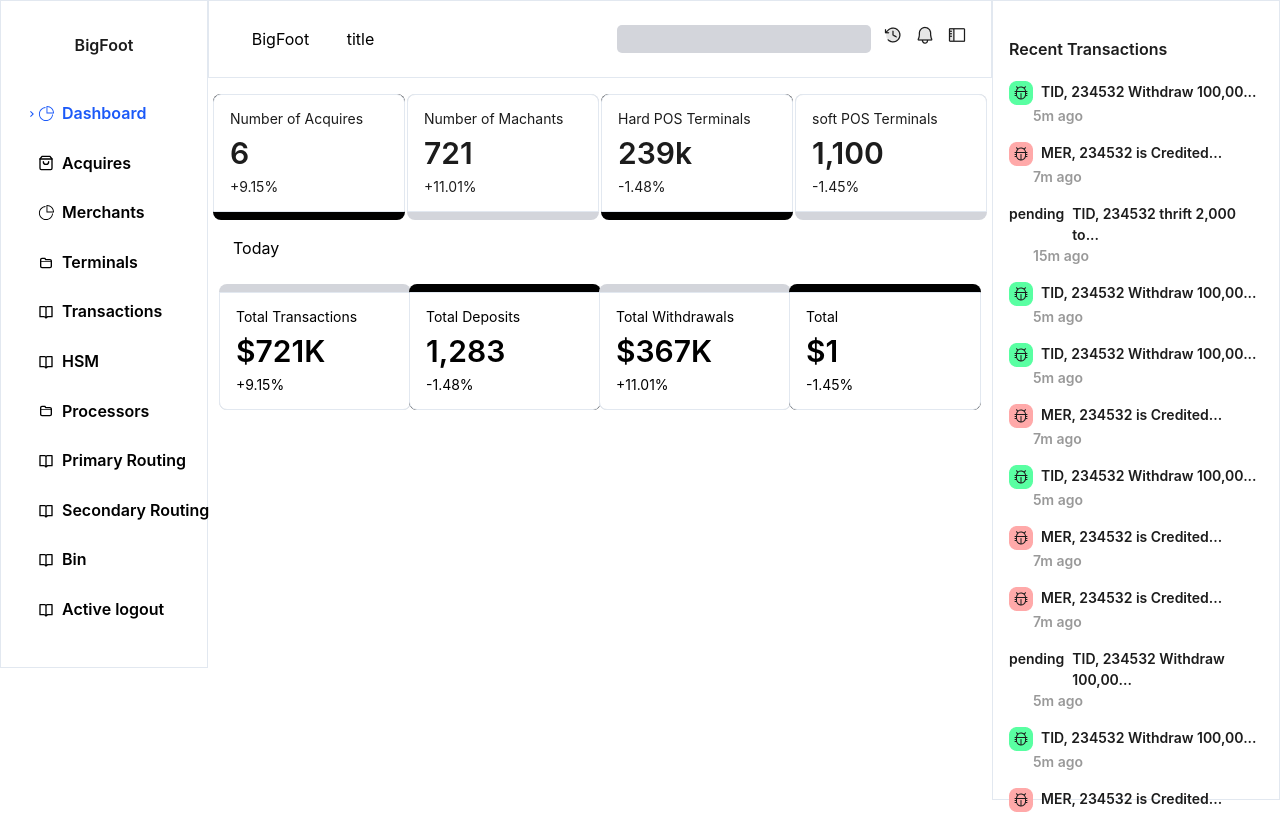
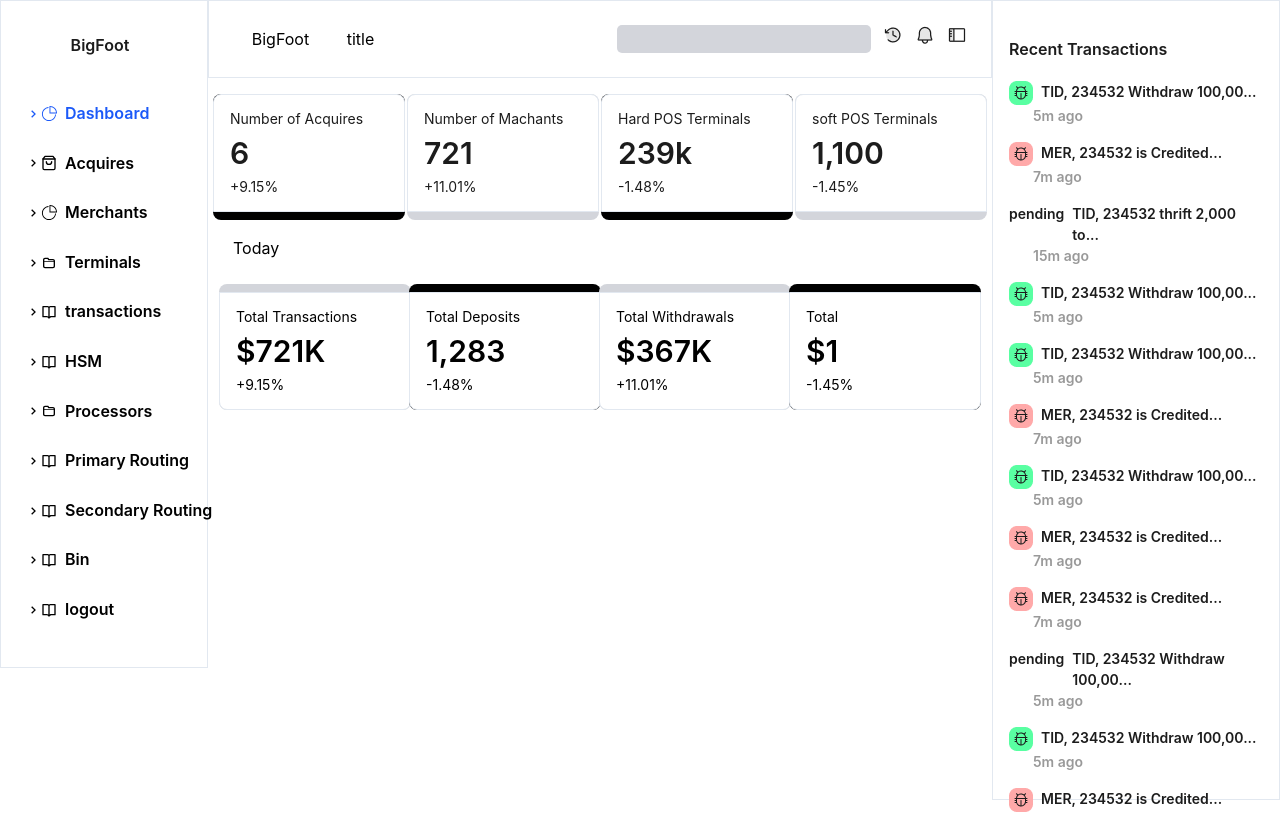
Before and after one commit to brunolotab/Tms30project, a React (Vite) app in the folder Tm30project/: page / in a window 1280 px wide. Shown: the top 814 px of the page. Built offline with nearby package versions, Linux system fonts and the light colour scheme.

Commit message:
third commit

```diff
--- a/Tm30project/src/Components/NAV/Nav.jsx
+++ /dev/null
@@ -1,15 +0,0 @@
-import React from 'react'
-import { useNavigate } from 'react-router-dom'
-
-function Nav() {
-    const Navigate = useNavigate();
-
-
-  return (
-    <div>
-
-    </div>
-  )
-}
-
-export default Nav
--- /dev/null
+++ b/Tm30project/src/Components/SideBar/SidebarData.jsx
@@ -0,0 +1,74 @@
+import { BiBookOpen, BiChevronRight } from "react-icons/bi";
+import { FiShoppingBag } from "react-icons/fi";
+import { TfiPieChart } from "react-icons/tfi";
+import { TiFolder } from "react-icons/ti";
+
+
+export const SideData = [
+    {
+        title: 'Dashboard',
+        path : '/',
+        icon: <TfiPieChart/>,
+        indicator: <BiChevronRight/>
+    },
+    {
+        title: 'Acquires',
+        path : 'Acquires',
+        icon: <FiShoppingBag/>,
+        indicator: <BiChevronRight/>
+    },
+    {
+        title: 'Merchants',
+        path : 'Merchants',
+        icon: <TfiPieChart/>,
+        indicator: <BiChevronRight/>
+    },
+    {
+        title: 'Terminals',
+        path : 'Terminals',
+        icon: <TiFolder/>,
+        indicator: <BiChevronRight/>
+    },
+    {
+        title: 'transactions',
+        path : 'transactions',
+        icon: <BiBookOpen/>,
+        indicator: <BiChevronRight/>
+    },
+    {
+        title: 'HSM',
+        path : 'HSM',
+        icon: <BiBookOpen/>,
+        indicator: <BiChevronRight/>
+    },
+    {
+        title: 'Processors',
+        path : 'Processors',
+        icon: <TiFolder/>,
+        indicator: <BiChevronRight/>
+    },
+    {
+        title: 'Primary Routing',
+        path : 'PriRouting',
+        icon: <BiBookOpen/>,
+        indicator: <BiChevronRight/>
+    },
+    {
+        title: 'Secondary Routing',
+        path : 'SecRouting',
+        icon: <BiBookOpen/>,
+        indicator: <BiChevronRight/>
+    },
+    {
+        title: 'Bin',
+        path : 'Bin',
+        icon: <BiBookOpen/>,
+        indicator: <BiChevronRight/>
+    },
+    {
+        title: 'logout',
+        path : 'logout',
+        icon: <BiBookOpen/>,
+        indicator: <BiChevronRight/>
+    },
+]
--- a/Tm30project/src/Components/Sidebar.jsx
+++ b/Tm30project/src/Components/Sidebar.jsx
@@ -1,34 +1,49 @@
 import React from 'react'
 import { NavLink } from 'react-router-dom'
 import { TiFolder } from 'react-icons/ti'
-import {BiBookOpen, BiChevronRight} from 'react-icons/bi'
+import { BiBookOpen, BiChevronRight } from 'react-icons/bi'
 import { FiShoppingBag } from 'react-icons/fi'
 import { TfiPieChart } from 'react-icons/tfi'
 import styled from 'styled-components'
+import { SideData } from './SideBar/SidebarData'
 // import {ViSeBook} from 'react-icons/vi'
 
 function Sidebar() {
+
+  const Sidedata = SideData;
+
   return (
     <Aiv>
-        <div className='m-0 p-0 fixed top-0 left-0  z-[999]'>
-            <div className='bg-white border border-slate-200 w-[13rem] text-center p-4 font-semibold text-color4'>
-                <div className='p-4 '>BigFoot</div>
-                <div className=' leading-[3.1rem] p-4 pl-2 '>
-                    <NavLink to = {'/'}><div className='info'><BiChevronRight className='chevron'/><TfiPieChart style={{marginRight:'8px'}}/>Dashboard</div></NavLink>
-                    <NavLink to = {'Acquires'}><div className='info'><BiChevronRight className='chevron'/><FiShoppingBag style={{marginRight:'8px'}}/> Acquires</div></NavLink>
-                    <NavLink to = {'Merchants'}><div className='info'><BiChevronRight className='chevron'/><TfiPieChart style={{marginRight:'8px'}}/>Merchants</div></NavLink>
-                    <NavLink to = {'Terminals'}><div className='info'><BiChevronRight className='chevron'/>< TiFolder style={{marginRight:'8px'}} />Terminals</div></NavLink>
-                    <NavLink to = {'transactions'}><div className='info'><BiChevronRight className='chevron'/><BiBookOpen style={{marginRight:'8px'}}/>Transactions</div></NavLink>
-                    <NavLink to = {'HSM'}><div className='info'><BiChevronRight className='chevron'/><BiBookOpen style={{marginRight:'8px'}}/>HSM</div></NavLink>
-                    <NavLink to = {'Processors'}><div className='info'><BiChevronRight className='chevron'/>< TiFolder style={{marginRight:'8px'}} />Processors</div></NavLink>
-                    <NavLink to = {'PriRouting'}><div className='info'><BiChevronRight className='chevron'/><BiBookOpen style={{marginRight:'8px'}}/>Primary Routing</div></NavLink>
-                    <NavLink to = {'SecRouting'}><div className='info'><BiChevronRight className='chevron'/><BiBookOpen style={{marginRight:'8px'}}/>Secondary Routing</div></NavLink>
-                    {/* <NavLink to = {'SecRouting'}><div className='info'><BiChevronRight className='chevron'/><BiBookOpen style={{marginRight:'8px'}}/>Secondary Routing</div></NavLink> */}
-                    <NavLink to = {'Bin'}><div className='info'><BiChevronRight className='chevron'/><BiBookOpen style={{marginRight:'8px'}}/>Bin</div></NavLink>
-                    <NavLink to = {'logout'}><div className='info'><BiChevronRight className='chevron' /><BiBookOpen style={{marginRight:'8px'}}/>Active logout</div></NavLink>
-                  </div>
-            </div>
+      <div className='m-0 p-0 fixed top-0 left-0  z-[999]'>
+        <div className='bg-white border border-slate-200 w-[13rem] text-center p-4 font-semibold text-color4'>
+          <div className='pr-6 p-4 '>BigFoot</div>
+          <div className=' leading-[3.1rem] p-4 pl-2 '>
+            {/* <NavLink to={'/'}><div className='info'><BiChevronRight className='chevron' /><TfiPieChart style={{ marginRight: '8px' }} />Dashboard</div></NavLink>
+            <NavLink to={'Acquires'}><div className='info'><BiChevronRight className='chevron' /><FiShoppingBag style={{ marginRight: '8px' }} /> Acquires</div></NavLink>
+            <NavLink to={'Merchants'}><div className='info'><BiChevronRight className='chevron' /><TfiPieChart style={{ marginRight: '8px' }} />Merchants</div></NavLink>
+            <NavLink to={'Terminals'}><div className='info'><BiChevronRight className='chevron' />< TiFolder style={{ marginRight: '8px' }} />Terminals</div></NavLink>
+            <NavLink to={'transactions'}><div className='info'><BiChevronRight className='chevron' /><BiBookOpen style={{ marginRight: '8px' }} />Transactions</div></NavLink>
+            <NavLink to={'HSM'}><div className='info'><BiChevronRight className='chevron' /><BiBookOpen style={{ marginRight: '8px' }} />HSM</div></NavLink>
+            <NavLink to={'Processors'}><div className='info'><BiChevronRight className='chevron' />< TiFolder style={{ marginRight: '8px' }} />Processors</div></NavLink>
+            <NavLink to={'PriRouting'}><div className='info'><BiChevronRight className='chevron' /><BiBookOpen style={{ marginRight: '8px' }} />Primary Routing</div></NavLink>
+            <NavLink to={'SecRouting'}><div className='info'><BiChevronRight className='chevron' /><BiBookOpen style={{ marginRight: '8px' }} />Secondary Routing</div></NavLink>
+            <NavLink to={'Bin'}><div className='info'><BiChevronRight className='chevron' /><BiBookOpen style={{ marginRight: '8px' }} />Bin</div></NavLink>
+            <NavLink to={'logout'}><div className='info'><BiChevronRight className='chevron' /><BiBookOpen style={{ marginRight: '8px' }} />Active logout</div></NavLink>
+           */}
+          {
+            Sidedata.map((item) => {
+              return (
+                <div key={item.id}>
+                  <NavLink to={item.path}>
+                    <div className='info'>{item.indicator}<div style={{ marginRight: '8px' }}>{item.icon}</div> {item.title}</div>
+                  </NavLink>
+                </div>
+              )
+            })
+          }
+          </div>
         </div>
+      </div>
     </Aiv>
   )
 }
--- a/Tm30project/src/Pages/Prirouting/PriRouting.jsx
+++ b/Tm30project/src/Pages/Prirouting/PriRouting.jsx
@@ -1,8 +1,10 @@
 import React from 'react'
+import Navbar from '../../Components/Navbar'
 
 function PriRouting() {
   return (
     <div>
+      <Navbar/>
       <div className='flex justify-between align-middle bg-white p-3 border border-l-0 border-b-slate-200 border-t-0 px-6'  >
         <div className='font-bold text-xl'>Routing Configuration</div>
         <div><button className='bg-color1 p-6 py-2 rounded-[10px] text-blue-700 font-bold text-[13px] '> + Add New Configuration</button></div>
```
